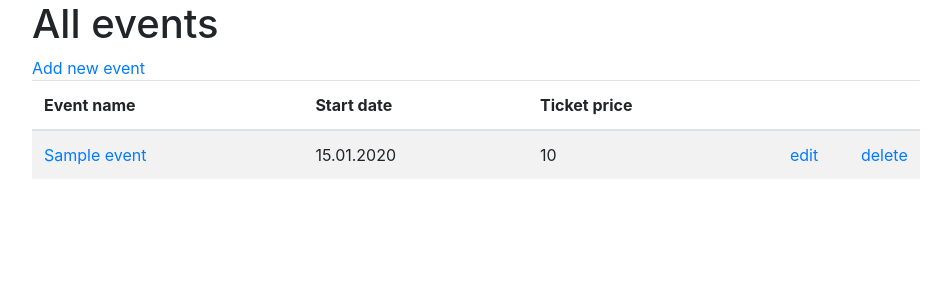
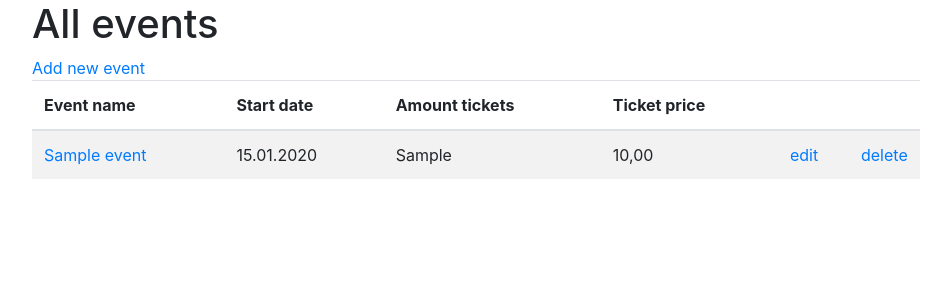
Before and after one commit to cod1ng-earth/ethickets, a Symfony app: template backend/templates/admin_event/index.html.twig in a window 1280 px wide. Shown: the top 300 px of the page, without its empty margins (53-1004 px from the left). Run offline with Twig, Linux system fonts and the light colour scheme; the template is opened without the code that fills it: most values are stand-ins (such as "Sample title", 1, 10 or a date in 2020); some libraries are stand-ins or nearby versions.

Commit message:
Fix ApiController

```diff
--- a/backend/templates/admin_event/index.html.twig
+++ b/backend/templates/admin_event/index.html.twig
@@ -20,6 +20,7 @@
         <tr>
             <th scope="col">Event name</th>
             <th scope="col">Start date</th>
+            <th scope="col">Amount tickets</th>
             <th scope="col">Ticket price</th>
             <th scope="col" style="width:8%"></th>
             <th scope="col" style="width:8%"></th>
@@ -30,7 +31,8 @@
         <tr>
             <td><a href="{{ path('admin_events_details', {'id': item.id } ) }}" >{{ item.name }}</a></td>
             <td>{{ item.startDate|date('d.m.Y') }}</td>
-            <td>{{ item.ticketPrice }}</td>
+            <td>{{ item.ticketAmountOriginal }}</td>
+            <td>{{ item.ticketPrice|number_format(2, ',', '.') }}</td>
             <td><a href="{{ path('admin_events_edit', {'id': item.id}) }}">edit</a></td>
             <td><a href="{{ path('admin_events_delete', {'id': item.id}) }}">delete</a></td>
         </tr>
```
Also changed, not shown: backend/src/Controller/EventApiController.php (+9 -4 lines).
